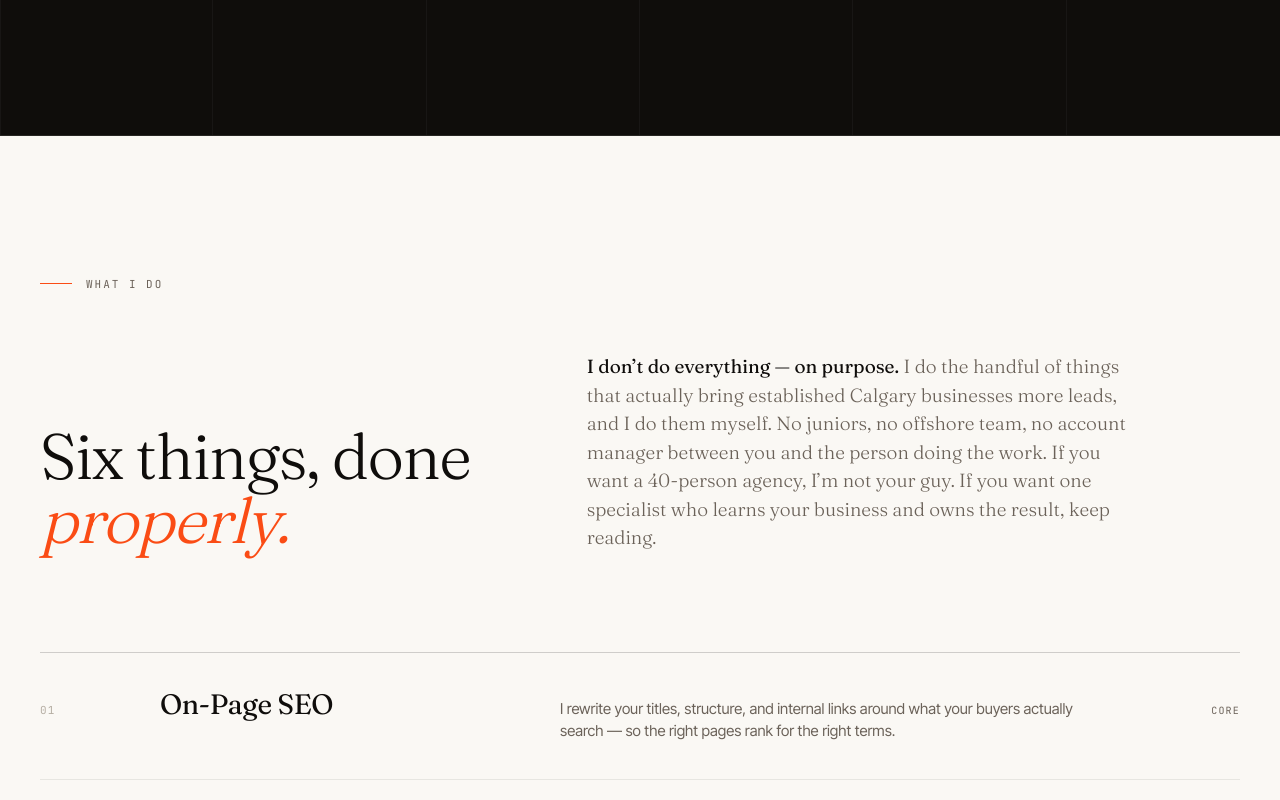
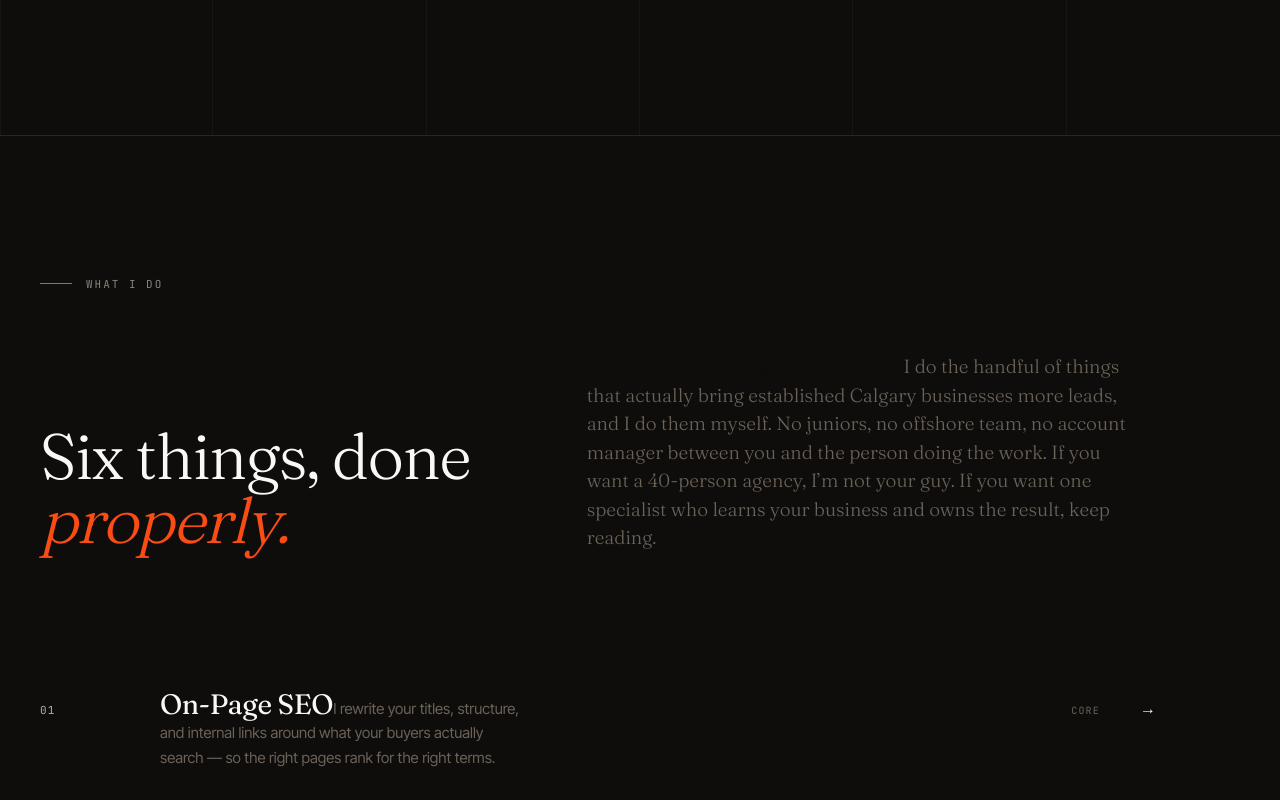
Before and after one commit to ScaleCRMCO/scaleseo, a Next.js app: page / in a window 1280 px wide. Shown: the part 2160-2960 px from the top of the page. Built offline with nearby package versions, Linux system fonts and the light colour scheme.

Commit message:
Update Services.tsx

```diff
--- a/src/app/sections/home/Services.tsx
+++ b/src/app/sections/home/Services.tsx
@@ -39,7 +39,7 @@ const services = [
 ];
 export default function Services() {
   return (
-    <section className={styles.services} id="services">
+    <section className={`${styles.services} section-dark`} id="services">
       <div className="section-label reveal-up">What I Do</div>
       <div className={`${styles.intro} reveal-up`}>
         <h2 className={styles.heading}>
@@ -58,9 +58,12 @@ export default function Services() {
         {services.map((s) => (
           <li key={s.num} className={`${styles.item} reveal-up`}>
             <span className={styles.itemNum}>{s.num}</span>
-            <span className={styles.itemName}>{s.name}</span>
-            <span className={styles.itemDesc}>{s.desc}</span>
+            <div className={styles.itemBody}>
+              <span className={styles.itemName}>{s.name}</span>
+              <span className={styles.itemDesc}>{s.desc}</span>
+            </div>
             <span className={styles.itemTag}>{s.tag}</span>
+            <span className={styles.itemArrow} aria-hidden="true">→</span>
           </li>
         ))}
       </ul>
```
